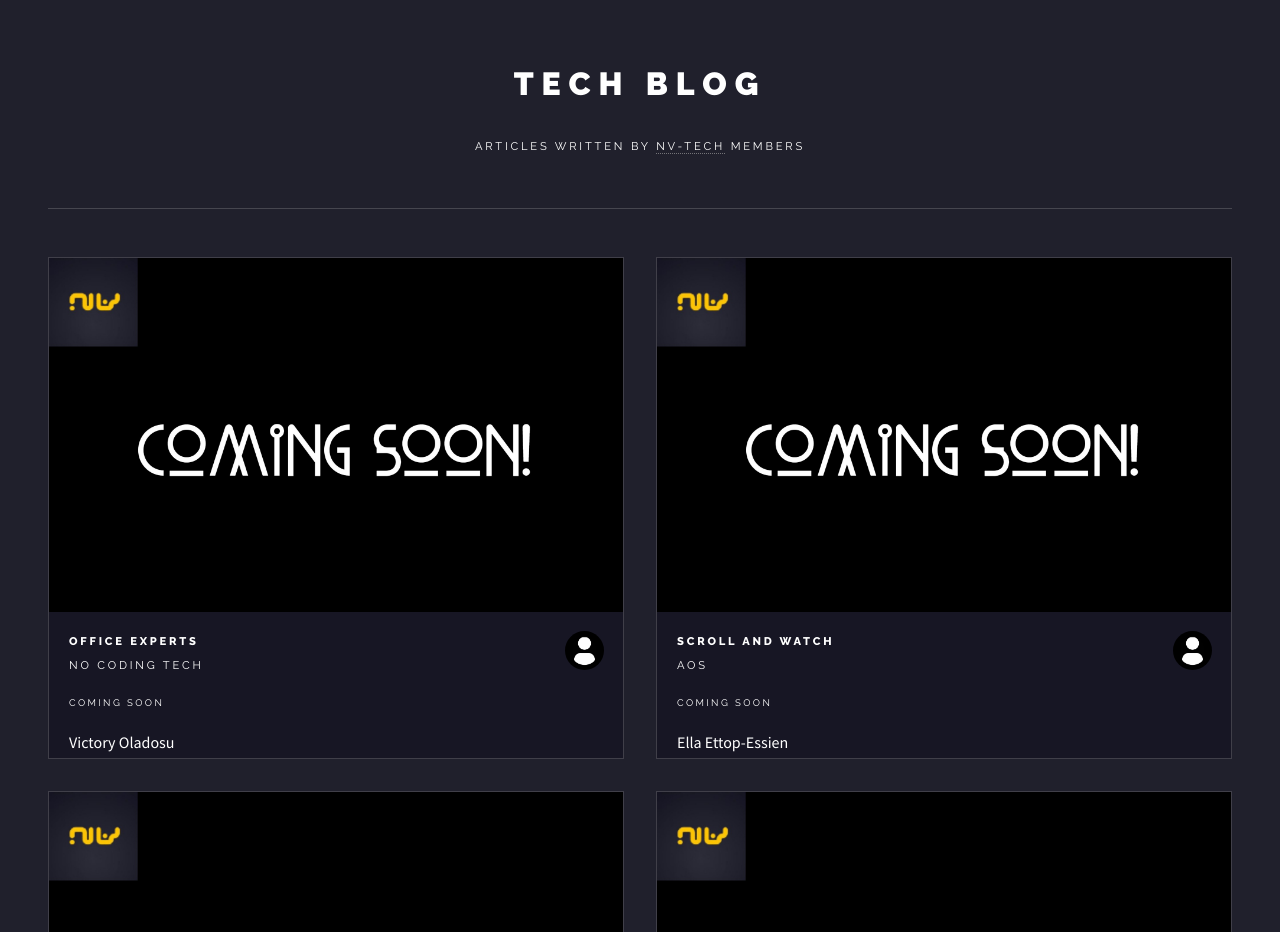
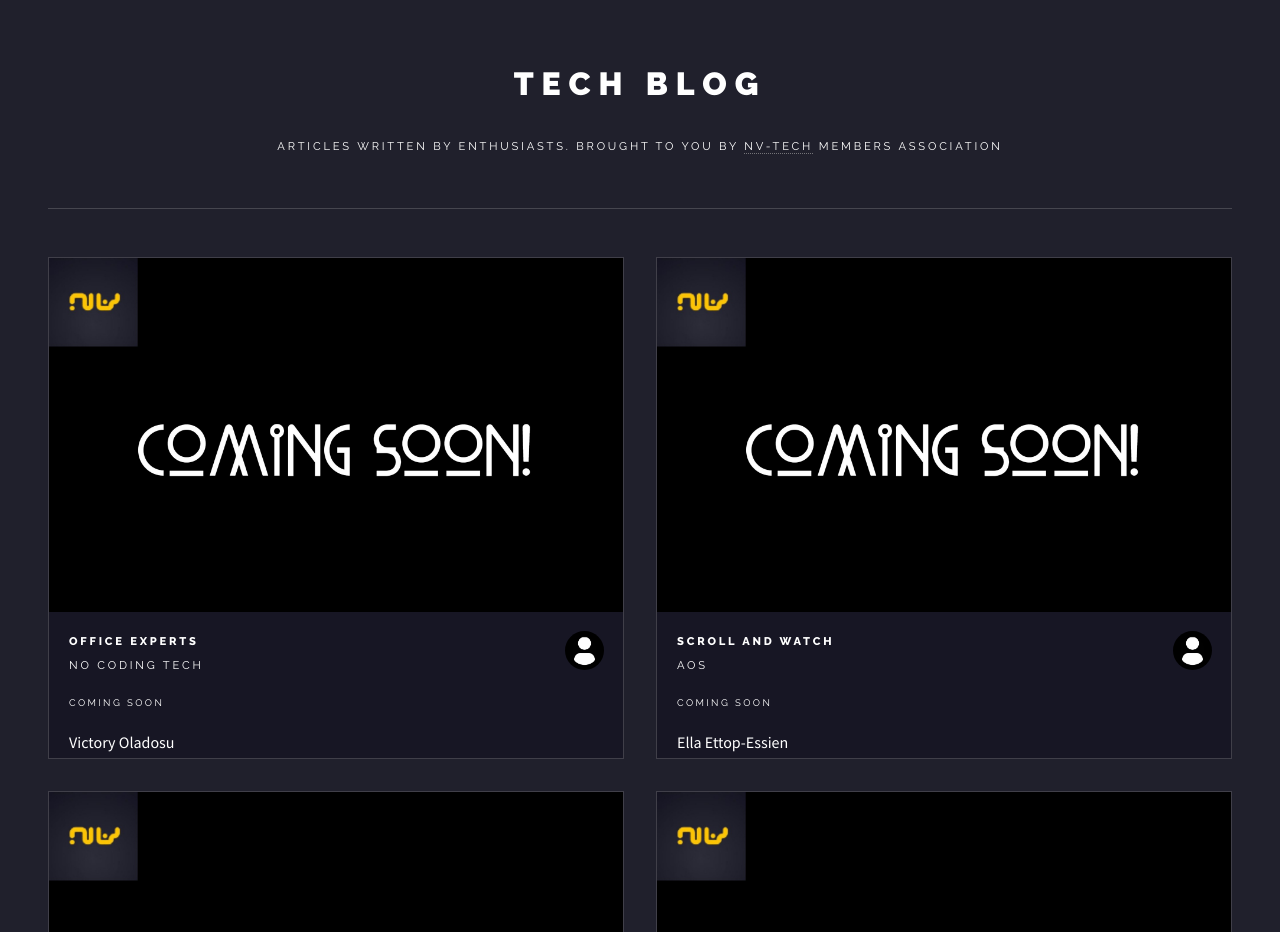
Before and after one commit to Dosu04/nvtech, a website built with Parcel: page blog/nvtechblog.html in a window 1280 px wide. Shown: the part 3940-4872 px from the top of the page. Built offline with nearby package versions, Linux system fonts and the light colour scheme.

Commit message:
Update nvtechblog.html

```diff
--- a/blog/nvtechblog.html
+++ b/blog/nvtechblog.html
@@ -112,7 +112,7 @@ In the early days of web design, pages were built to target a particular screen
 								<img src="assets/images/nvlogo.png" width="180px" alt="" />
 								<header><br><br>
 									<h2 style="color:white">Tech Blog</h2>
-									<p style="color:white">Articles written by <a href="https://nuevicsutech.online">NV-Tech</a> Members</p>
+									<p style="color:white">Articles written by enthusiasts. Brought to you by  <a href="https://nuevicsutech.online">NV-Tech</a> Members Association</p>
 								</header>
 							</section>
 
```
